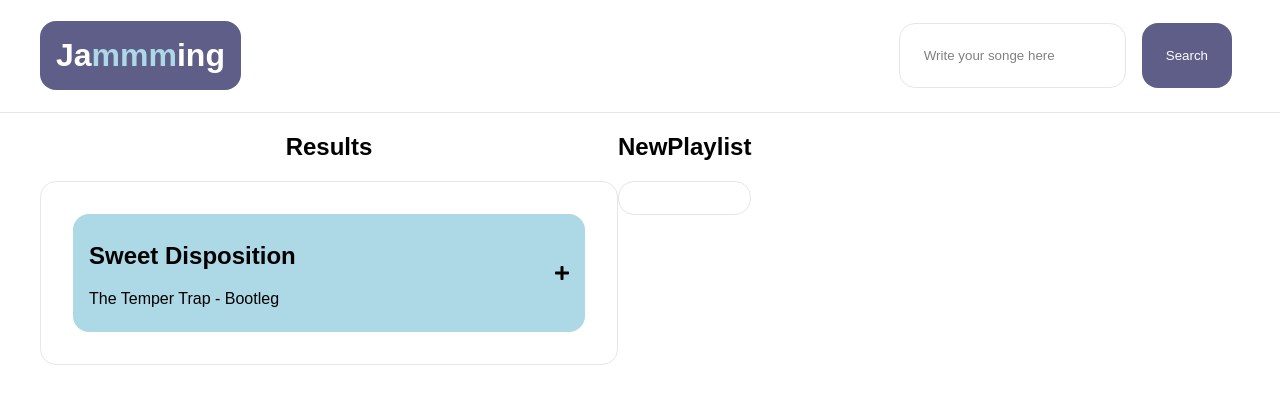
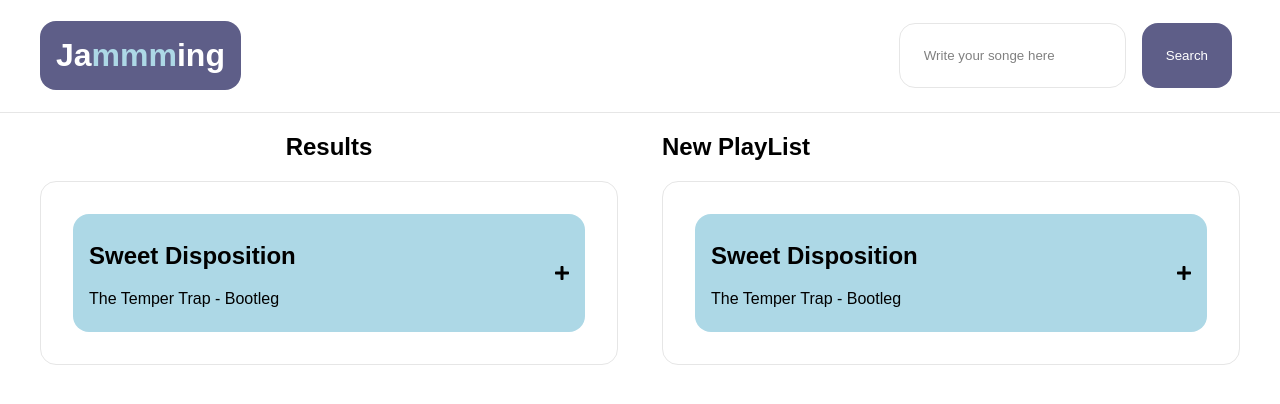
Before and after one commit to erwanriou/jamming, a React (Create React App) app: page / in a window 1280 px wide. Shown: the top 404 px of the page. Built offline with nearby package versions, Linux system fonts and the light colour scheme.

Commit message:
Modify structure to add a tracklist component

```diff
--- a/src/App.js
+++ b/src/App.js
@@ -1,14 +1,23 @@
-import React, {
-  Component
-} from 'react';
+import React, {Component} from 'react';
 import logo from './logo.svg';
 import './App.css';
 
 import SearchBar from '../src/components/searchbar/SearchBar.js';
+import SearchResult from '../src/components/searchresult/SearchResult.js';
+import PlayList from '../src/components/playlist/PlayList.js';
 import TrackList from '../src/components/tracklist/TrackList.js';
+import Track from '../src/components/track/Track.js';
 
 class App extends Component {
+  constructor(props) {
+    super(props);
+    this.state = { position: 0 }
+    this.onClick = this.onClick.bind(this);
+  }
 
+  onClick() {
+    this.setState({ position: (this.state.position === 1) % 2 })
+  }
 
   render() {
     return (
@@ -22,7 +31,8 @@ class App extends Component {
           </div>
         </header>
         <div className="content container">
-          <TrackList />
+          <SearchResult />
+          <PlayList />
         </div>
       </div>
     );
--- /dev/null
+++ b/src/components/playlist/PlayList.css
@@ -0,0 +1,15 @@
+.TrackLists {
+  display: flex;
+  justify-content: space-between;
+}
+
+
+.TrackListTitle {
+  text-align: center;
+}
+
+.TrackListcontent {
+  padding: 1rem;
+  border-radius: 1rem;
+  border: 1px solid #e6e6e6;
+}
--- /dev/null
+++ b/src/components/playlist/PlayList.js
@@ -0,0 +1,20 @@
+import React from 'react';
+import './PlayList.css';
+import TrackList from '../tracklist/TrackList.js';
+
+
+class PlayList extends React.Component {
+
+  render() {
+    return (
+      <div className="PlayList">
+        <div className="PlayListTitle">
+          <h2>New PlayList</h2>
+        </div>
+        <TrackList />
+      </div>
+    );
+  }
+}
+
+export default PlayList;
--- /dev/null
+++ b/src/components/searchresult/SearchResult.css
@@ -0,0 +1,15 @@
+.TrackLists {
+  display: flex;
+  justify-content: space-between;
+}
+
+
+.TrackListTitle {
+  text-align: center;
+}
+
+.TrackListcontent {
+  padding: 1rem;
+  border-radius: 1rem;
+  border: 1px solid #e6e6e6;
+}
--- /dev/null
+++ b/src/components/searchresult/SearchResult.js
@@ -0,0 +1,20 @@
+import React from 'react';
+import './SearchResult.css';
+import TrackList from '../tracklist/TrackList.js';
+
+
+class SearchResult extends React.Component {
+
+  render() {
+    return (
+      <div className="SearchResult">
+        <div className="TrackListTitle">
+          <h2>Results</h2>
+        </div>
+        <TrackList />
+      </div>
+    );
+  }
+}
+
+export default SearchResult;
--- a/src/components/tracklist/TrackList.js
+++ b/src/components/tracklist/TrackList.js
@@ -4,35 +4,11 @@ import Track from '../track/Track.js';
 
 
 class TrackList extends React.Component {
-  constructor(props) {
-    super(props);
-    this.state = { position: 0 }
-    this.onClick = this.onClick.bind(this);
-  }
-
-  onClick() {
-    this.setState({ position: (this.state.position + 1) % 2 })
-  }
 
   render() {
     return (
-      <div className="TrackLists">
-        <div className="TrackList1">
-          <div className="TrackListTitle">
-            <h2>Results</h2>
-          </div>
-          <div className="TrackListcontent">
-            { this.state.position === 0 ? <Track onClick={this.onClick}/> : ''}
-          </div>
-        </div>
-        <div className="TrackList2">
-          <div className="TrackListTitle">
-            <h2>NewPlaylist</h2>
-          </div>
-          <div className="TrackListcontent">
-            { this.state.position === 1 ? <Track onClick={this.onClick}/> : ''}
-          </div>
-        </div>
+      <div className="TrackListcontent">
+        <Track />
       </div>
     );
   }
```
